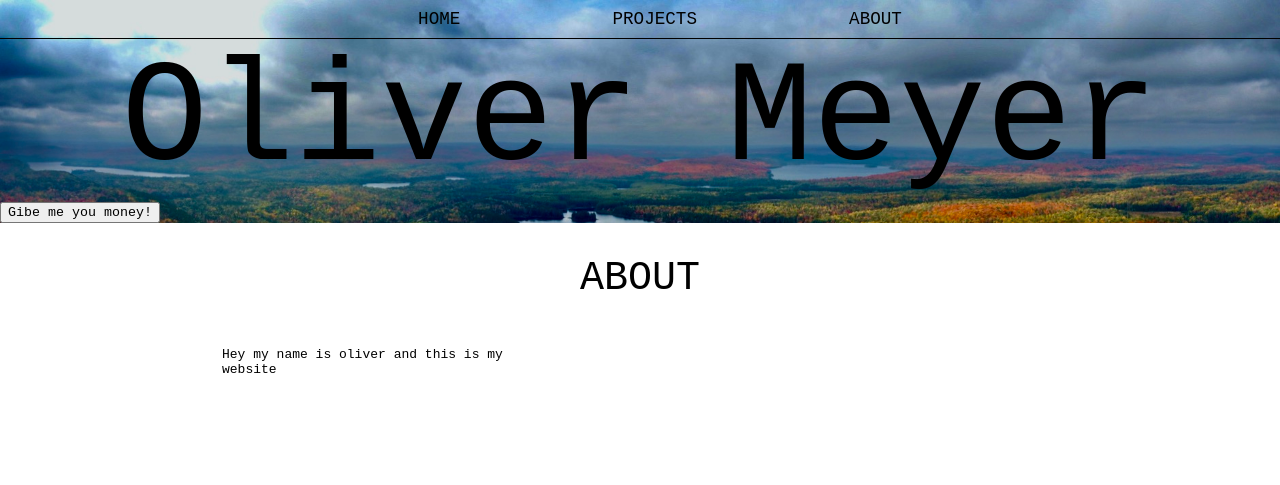
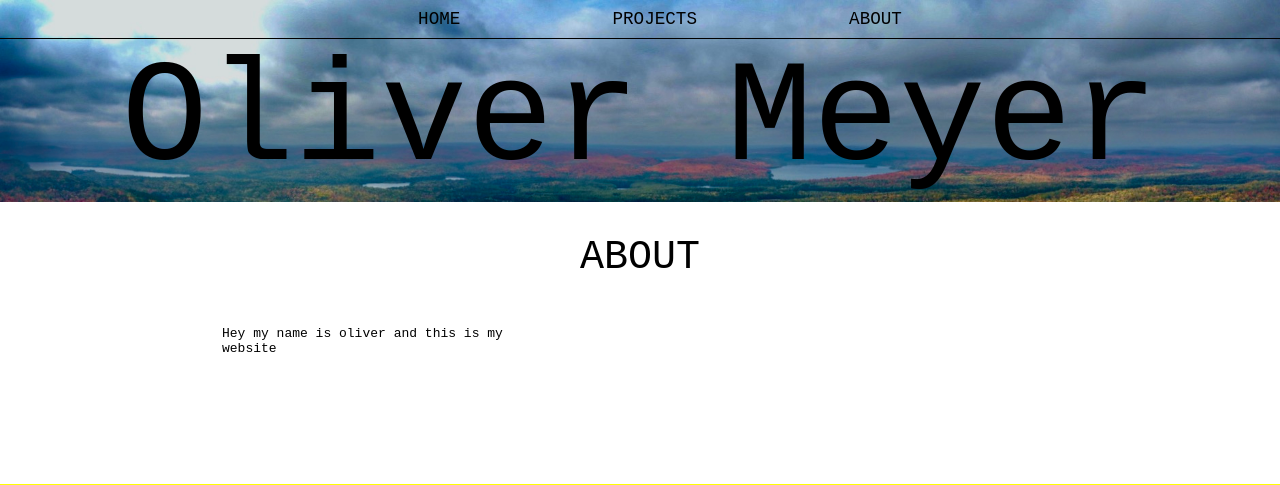
Before and after one commit to olivermeyer671/my-first-website, a plain HTML site: page about.html in a window 1280 px wide. Shown: the top 485 px of the page. Drawn offline with Linux system fonts and the light colour scheme.

Commit message:
first commit

```diff
--- a/about.html
+++ b/about.html
@@ -15,7 +15,7 @@
                 </ul>
             </nav>
             <h1 class="my-name my-name-large">Oliver Meyer</h1>
-            <button>Gibe me you money!</button>
+
         </header>
         <section class="content-section container">
             <h2 class="section-header">ABOUT</h2>
```
Also changed, not shown: index.html (+1 -1 lines), projects.html (+1 -1 lines).
